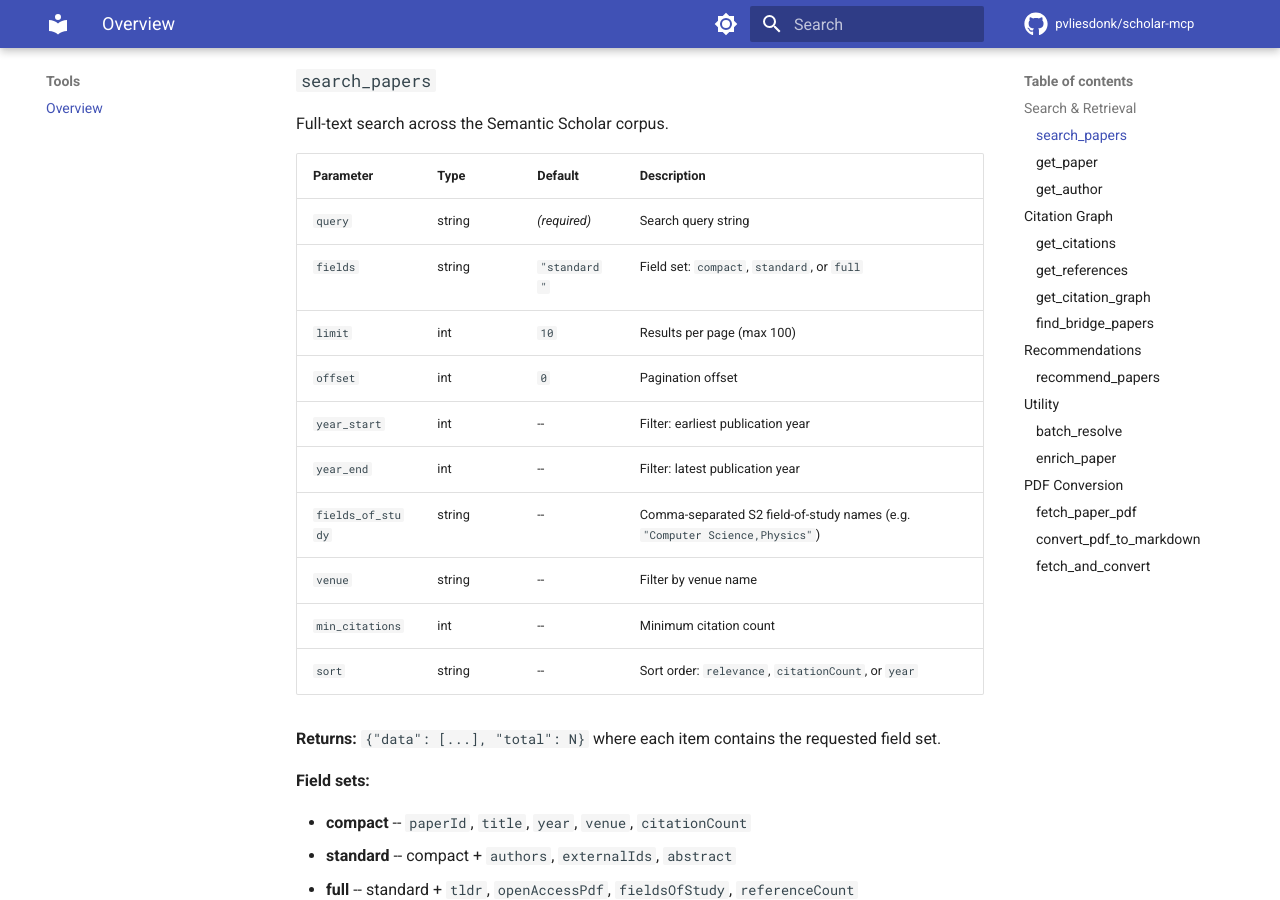
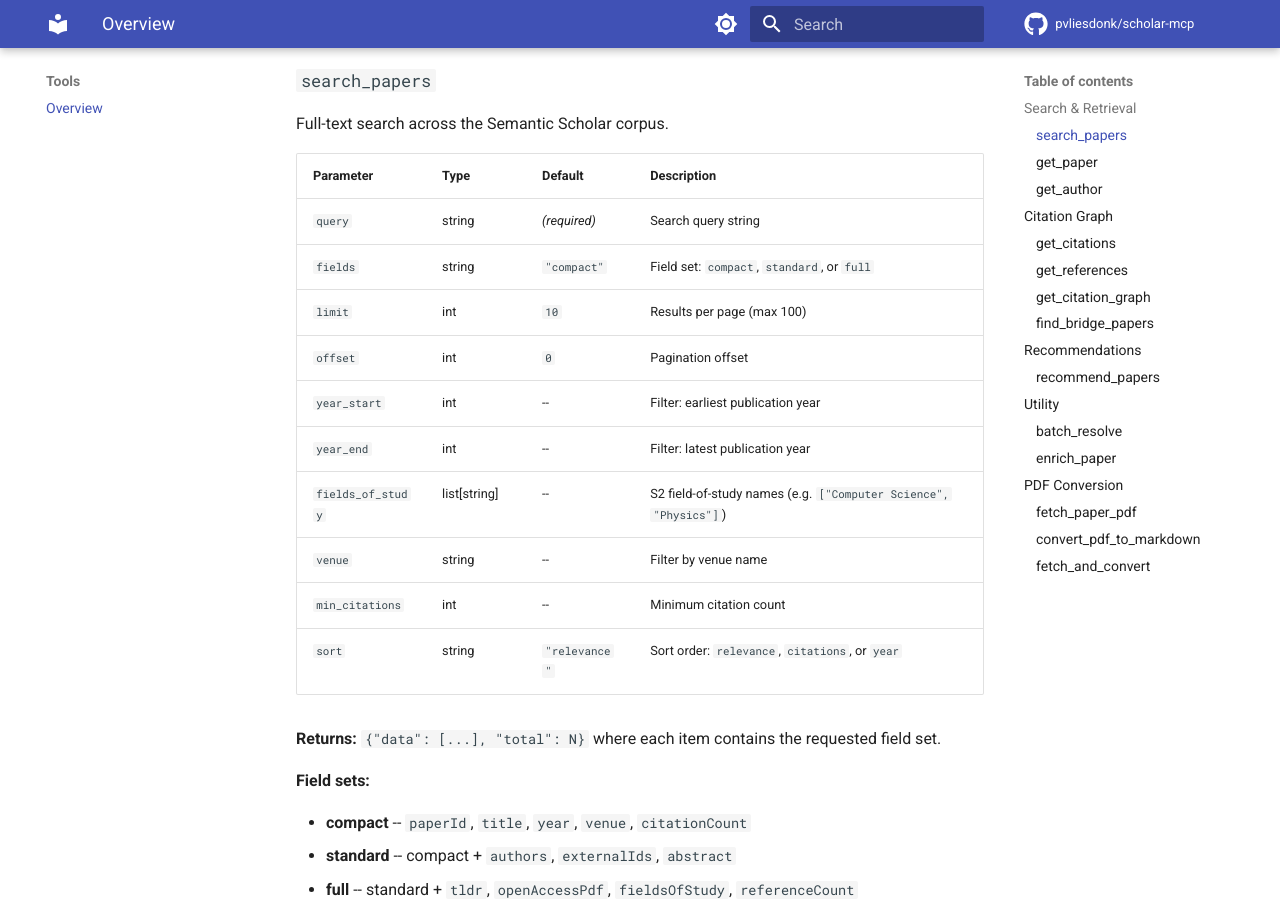
Before and after one commit to pvliesdonk/scholar-mcp, an MkDocs documentation site: the page built from docs/tools/index.md, in a window 1280 px wide and 900 px high, scrolled down 279 px. Built offline with MkDocs 1.6.1 and Material for MkDocs 9.7.7, drawn with Linux system fonts in a browser that asks for light colours; comment, search, counter and statistics services are not loaded; some of the changed text lies outside the part shown.

Commit message:
docs: fix tool parameter types and defaults from code review
- search_papers/get_citations/get_references: fields default "compact" not "standard"
- search_papers: sort values are relevance/citations/year (not citationCount)
- fields_of_study: type is list[string] not comma-separated string
- get_citation_graph: node key is "id" not "paperId"
- find_bridge_papers: direction default is "both", add "both" as valid option
- enrich_paper: fields is required list[string], not optional; is_oa included with oa_status
- OIDC_REQUIRED_SCOPES: comma-separated (not space-separated)

All values verified against source code.

Co-Authored-By: Claude Sonnet 4.6 <noreply@anthropic.com>

````diff
--- a/docs/tools/index.md
+++ b/docs/tools/index.md
@@ -11,15 +11,15 @@ Full-text search across the Semantic Scholar corpus.
 | Parameter | Type | Default | Description |
 |---|---|---|---|
 | `query` | string | *(required)* | Search query string |
-| `fields` | string | `"standard"` | Field set: `compact`, `standard`, or `full` |
+| `fields` | string | `"compact"` | Field set: `compact`, `standard`, or `full` |
 | `limit` | int | `10` | Results per page (max 100) |
 | `offset` | int | `0` | Pagination offset |
 | `year_start` | int | -- | Filter: earliest publication year |
 | `year_end` | int | -- | Filter: latest publication year |
-| `fields_of_study` | string | -- | Comma-separated S2 field-of-study names (e.g. `"Computer Science,Physics"`) |
+| `fields_of_study` | list[string] | -- | S2 field-of-study names (e.g. `["Computer Science", "Physics"]`) |
 | `venue` | string | -- | Filter by venue name |
 | `min_citations` | int | -- | Minimum citation count |
-| `sort` | string | -- | Sort order: `relevance`, `citationCount`, or `year` |
+| `sort` | string | `"relevance"` | Sort order: `relevance`, `citations`, or `year` |
 
 **Returns:** `{"data": [...], "total": N}` where each item contains the requested field set.
 
@@ -71,12 +71,12 @@ Forward citations -- papers that cite the given paper.
 | Parameter | Type | Default | Description |
 |---|---|---|---|
 | `identifier` | string | *(required)* | Paper ID (DOI, S2 ID, etc.) |
-| `fields` | string | `"standard"` | Field set for citing papers |
+| `fields` | string | `"compact"` | Field set for citing papers |
 | `limit` | int | `20` | Max results (max 1000) |
 | `offset` | int | `0` | Pagination offset |
 | `year_start` | int | -- | Filter: earliest year |
 | `year_end` | int | -- | Filter: latest year |
-| `fields_of_study` | string | -- | Comma-separated field-of-study filter |
+| `fields_of_study` | list[string] | -- | Field-of-study filter |
 | `min_citations` | int | -- | Minimum citation count filter |
 
 **Returns:** `{"data": [{"citingPaper": {...}}, ...]}`.
@@ -90,7 +90,7 @@ Backward references -- papers cited by the given paper.
 | Parameter | Type | Default | Description |
 |---|---|---|---|
 | `identifier` | string | *(required)* | Paper ID (DOI, S2 ID, etc.) |
-| `fields` | string | `"standard"` | Field set for cited papers |
+| `fields` | string | `"compact"` | Field set for cited papers |
 | `limit` | int | `50` | Max results (max 1000) |
 | `offset` | int | `0` | Pagination offset |
 
@@ -110,14 +110,14 @@ BFS traversal from one or more seed papers, collecting nodes and edges.
 | `max_nodes` | int | `100` | Hard cap on collected nodes |
 | `year_start` | int | -- | Filter: earliest year |
 | `year_end` | int | -- | Filter: latest year |
-| `fields_of_study` | string | -- | Comma-separated field-of-study filter |
+| `fields_of_study` | list[string] | -- | Field-of-study filter |
 | `min_citations` | int | -- | Minimum citation count filter |
 
 **Returns:**
 
 ```json
 {
-  "nodes": [{"paperId": "...", "title": "...", ...}, ...],
+  "nodes": [{"id": "...", "title": "...", "year": 2024, "citationCount": 42}, ...],
   "edges": [{"source": "id1", "target": "id2"}, ...],
   "stats": {
     "total_nodes": 42,
@@ -207,7 +207,7 @@ Augment Semantic Scholar metadata with OpenAlex data.
 | Parameter | Type | Default | Description |
 |---|---|---|---|
 | `identifier` | string | *(required)* | S2 paper ID or `DOI:xxx` |
-| `fields` | string | `"affiliations,funders,oa_status,concepts"` | Comma-separated fields to retrieve |
+| `fields` | list[string] | *(required)* | Fields to retrieve: `affiliations`, `funders`, `oa_status`, `concepts` |
 
 **Available fields:**
 
````
Also changed, not shown: other parts of docs/tools/index.md (+2 -3 lines), docs/guides/citation-graphs.md (+2 -2 lines).
